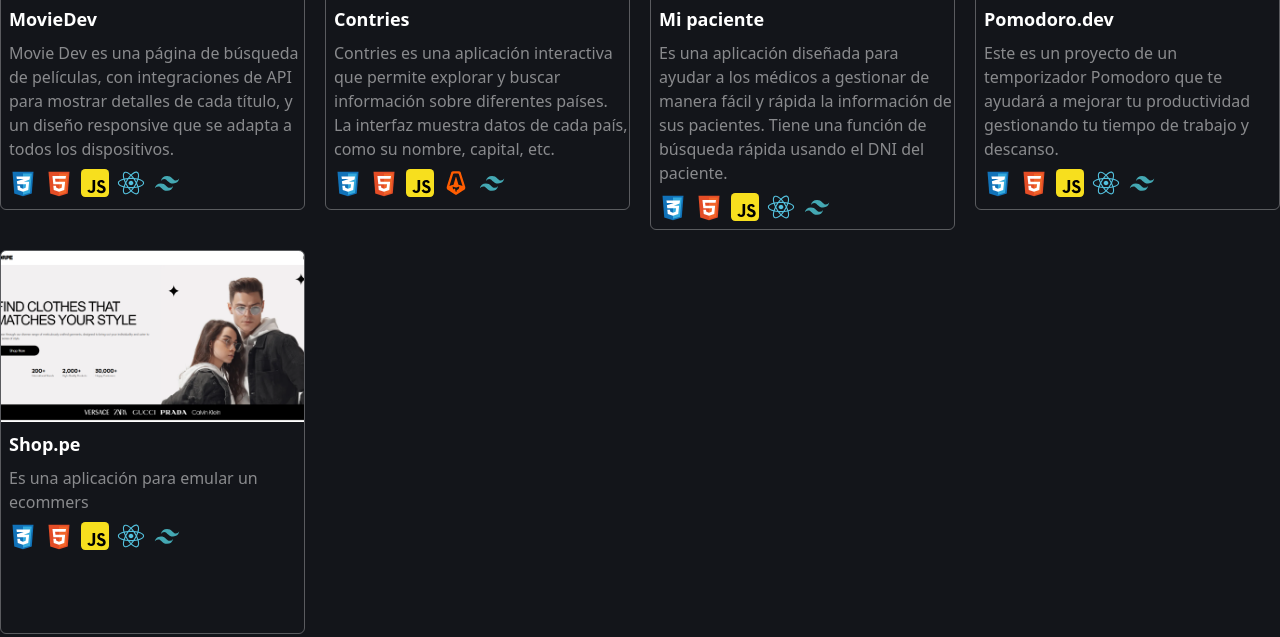
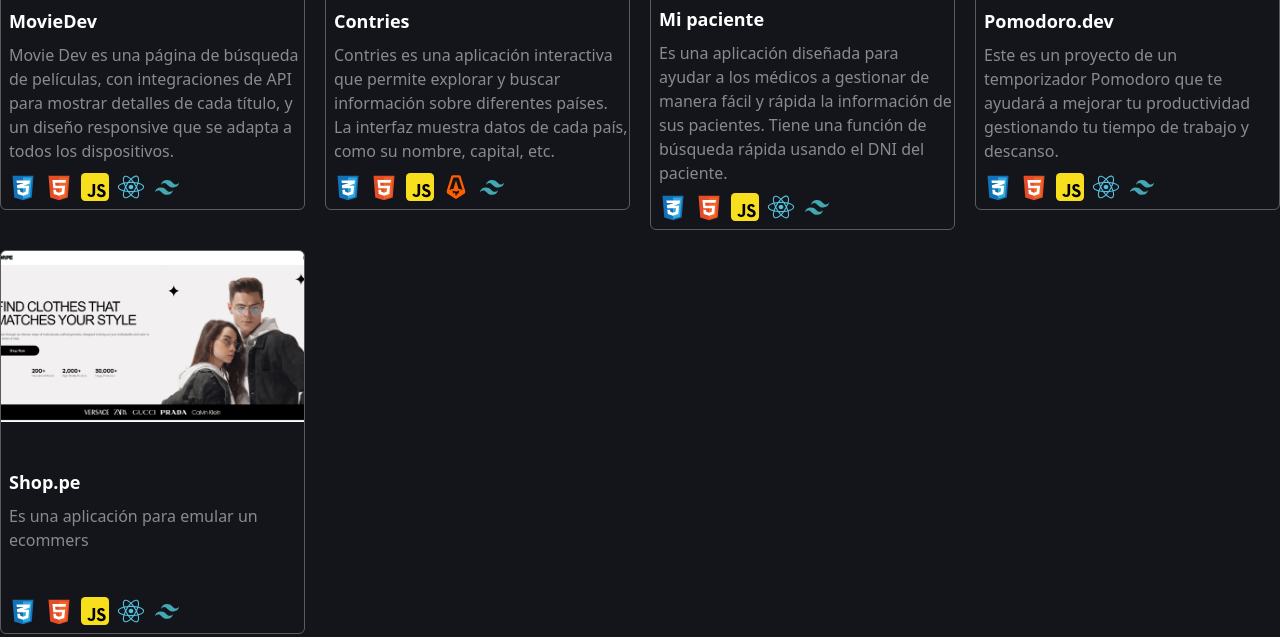
Before and after one commit to darckis28/portafolio2024, an Astro site: page / in a window 1280 px wide. Shown: the part 1242-1879 px from the top of the page. Built offline with nearby package versions, Linux system fonts and the light colour scheme; Astro itself is replaced by a stand-in of ours.

Commit message:
mejorar el diseño del componente Box añadiendo flexbox para una mejor distribución

```diff
--- a/src/components/Box.astro
+++ b/src/components/Box.astro
@@ -14,7 +14,7 @@ const { title, description, img, link, technologies } = Astro.props;
   <a
     href={link}
     target="_blank"
-    class="border rounded-md overflow-hidden border-white/30 hover:border-shadow hover:bg-white/10 block min-h-96"
+    class="border rounded-md overflow-hidden border-white/30 hover:border-shadow hover:bg-white/10 min-h-96 flex flex-col justify-between"
   >
     <img
       src={img?.src}
@@ -22,10 +22,11 @@ const { title, description, img, link, technologies } = Astro.props;
       class="aspect-video object-cover"
     />
 
-    <div class="">
+    <div>
       <h3 class="text-lg font-bold p-2">{title}</h3>
       <p class="text-white/50 pl-2">{description}</p>
     </div>
+
     <div class="flex gap-2 p-2">
       {
         technologies.map((technology) => (
```
